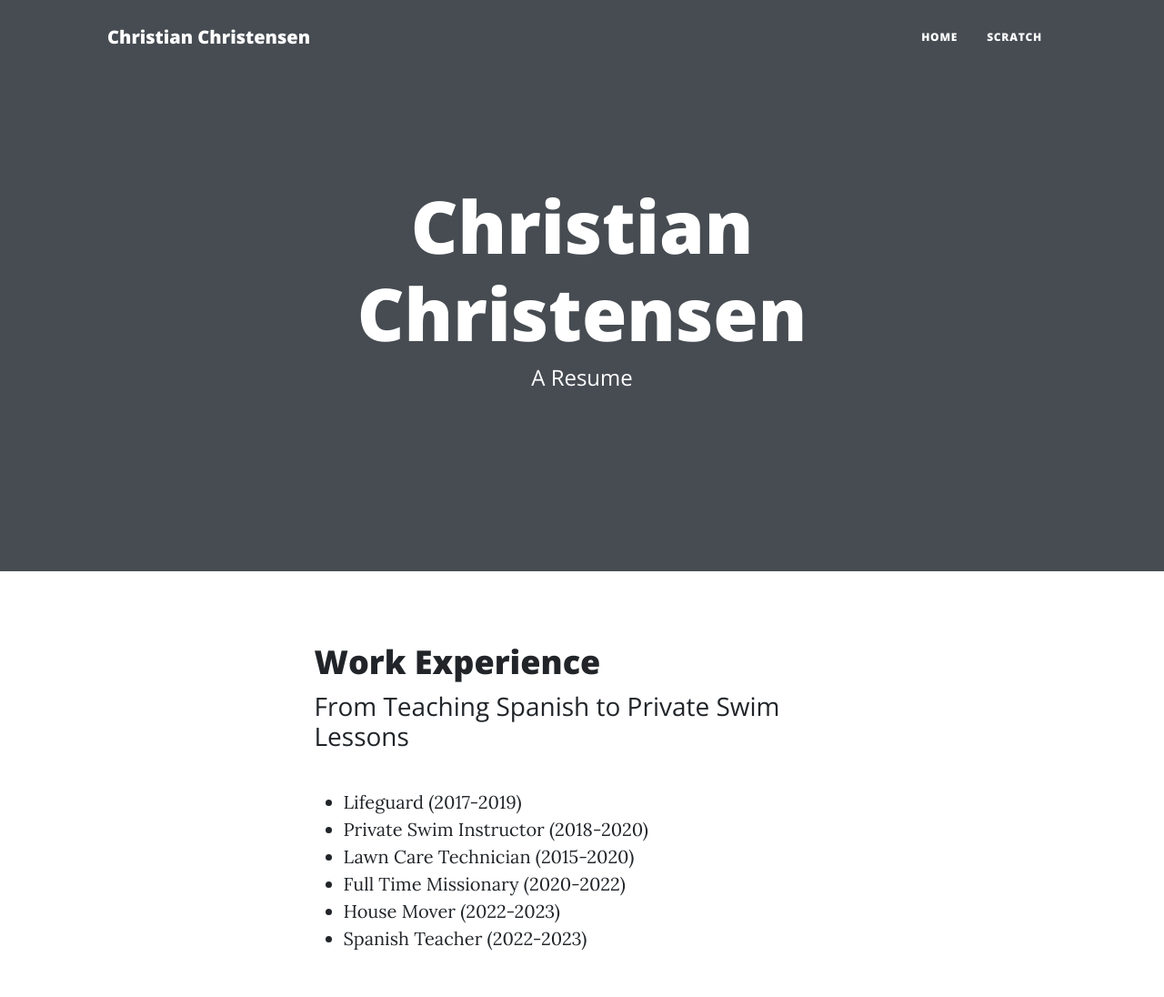
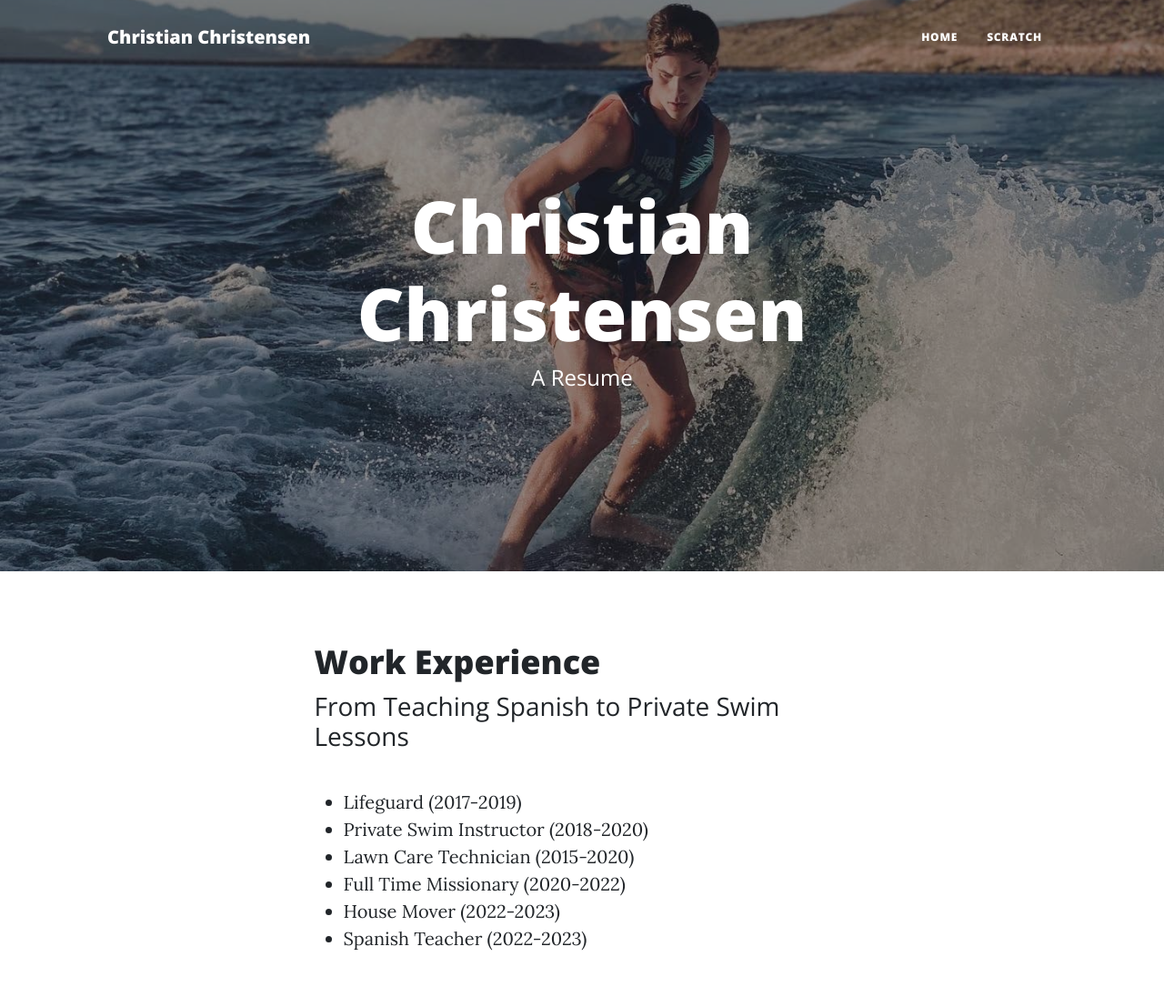
Before and after one commit to christainc3213/final, a plain HTML site: page index.html in a window 1280 px wide. Shown: the top 1096 px of the page at 91% size. Drawn offline with nearby package versions, Linux system fonts and the light colour scheme; files that its build step writes are made by us from their sources; a script that the page names is missing.

Commit message:
Add files via upload

```diff
--- a/index.html
+++ b/index.html
@@ -34,7 +34,7 @@
             </div>
         </nav>
         <!-- Page Header-->
-        <header class="masthead" style="background-image: url('assets/img/725FB132-D993-4B31-994C-CC93F41D0574.jpg')">
+        <header class="masthead" style="background-image: url('725FB132-D993-4B31-994C-CC93F41D0574.jpg')">
             <div class="container position-relative px-10 px-lg-5">
                 <div class="row gx-4 gx-lg-5 justify-content-center">
                     <div class="col-md-10 col-lg-8 col-xl-7">
```
